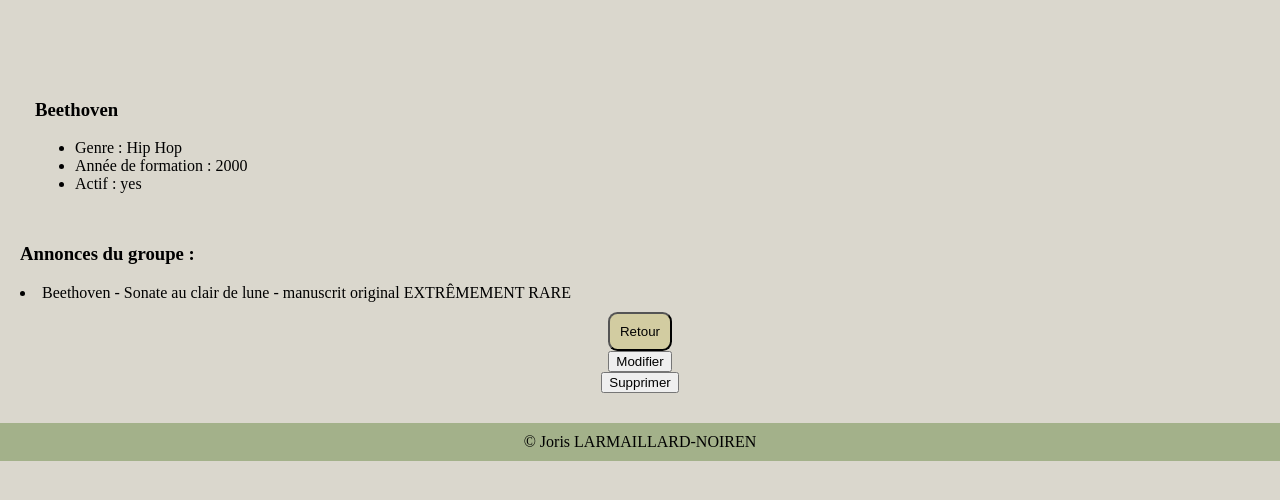
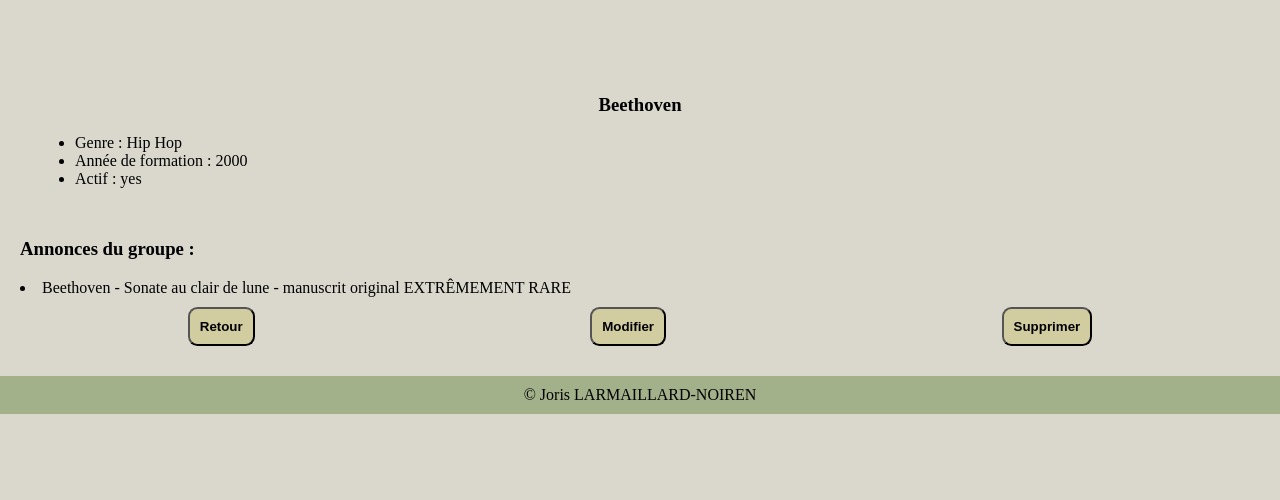
Before and after one commit to 31Joojo/django-web-app, a Django app: page /bands/4/ in a window 1280 px wide. Shown: the part 118-618 px from the top of the page. Run offline with Django 5.2, Linux system fonts and the light colour scheme; data comes from the database, SQL or seed files in the repository.

Commit message:
Modification du style de la page

```diff
--- a/merchex/listings/static/listings/style.css
+++ b/merchex/listings/static/listings/style.css
@@ -35,8 +35,7 @@
 
 /* Style des bandes */
 .section-bands {
-    /* height: auto; */
-    padding-top: 15px;
+    padding-top: 10px;
     padding-bottom: 15px;
     margin: 15px;
 }
@@ -64,14 +63,33 @@
     margin: 10px auto;
 }
 
-.bouton-retour {
-    background-color: #D2CCA1;
+.bouton-retour, .bouton, .bouton-supprimer {
+    font-weight: bold;
     border-radius: .25cm;
     padding: 10px;
 }
 
+.bouton-retour, .bouton {
+    background-color: #D2CCA1;
+}
+
+.bouton-supprimer {
+    background-color: #DA3E52;
+    color: white;
+}
+
+.contenu-bouton {
+    display: flex;
+    justify-content: space-around;
+}
+
 .message-confirmation {
     text-align: center;
+}
+
+.conteneur-message {
+    color: red;
+    transition: opacity .5s ease;
 }
 
 footer {
@@ -79,3 +97,7 @@
     text-align: center;
     padding: 10px;
 }
+
+.titre {
+    text-align: center;
+}
```
